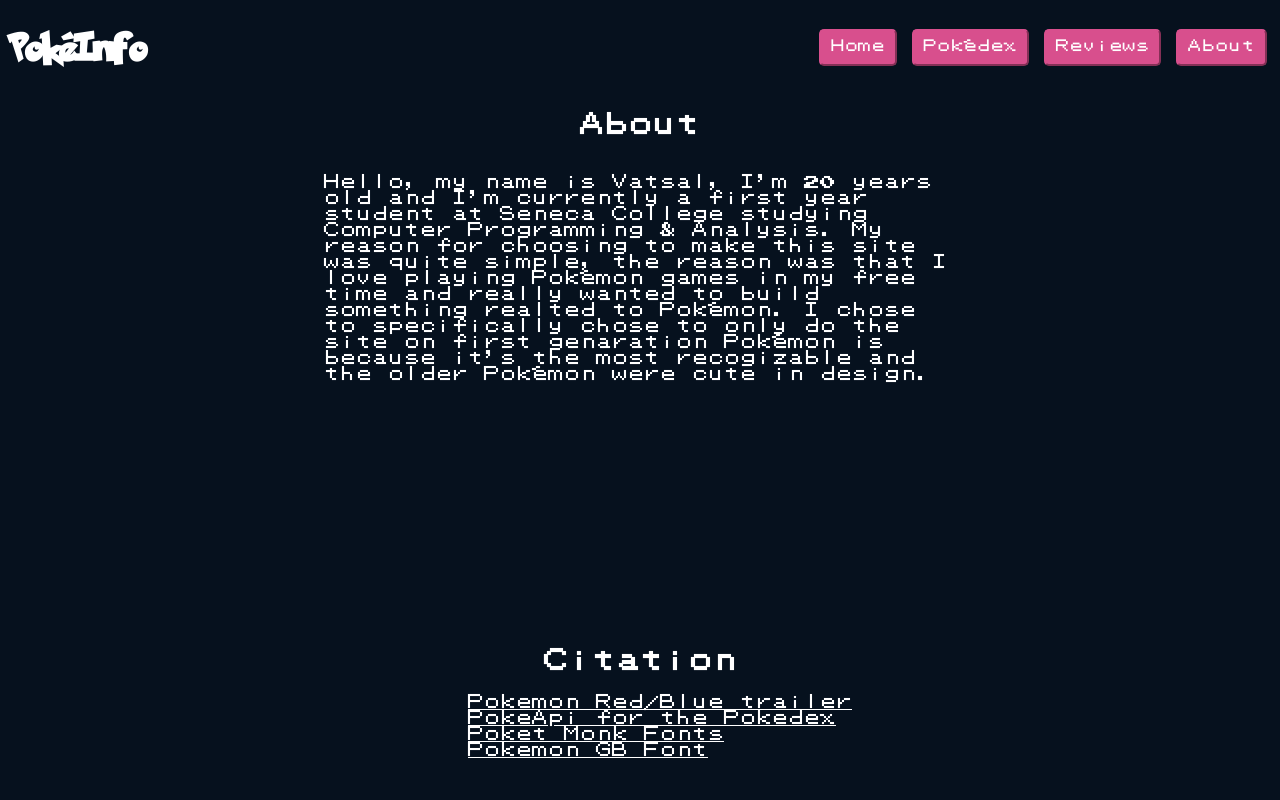
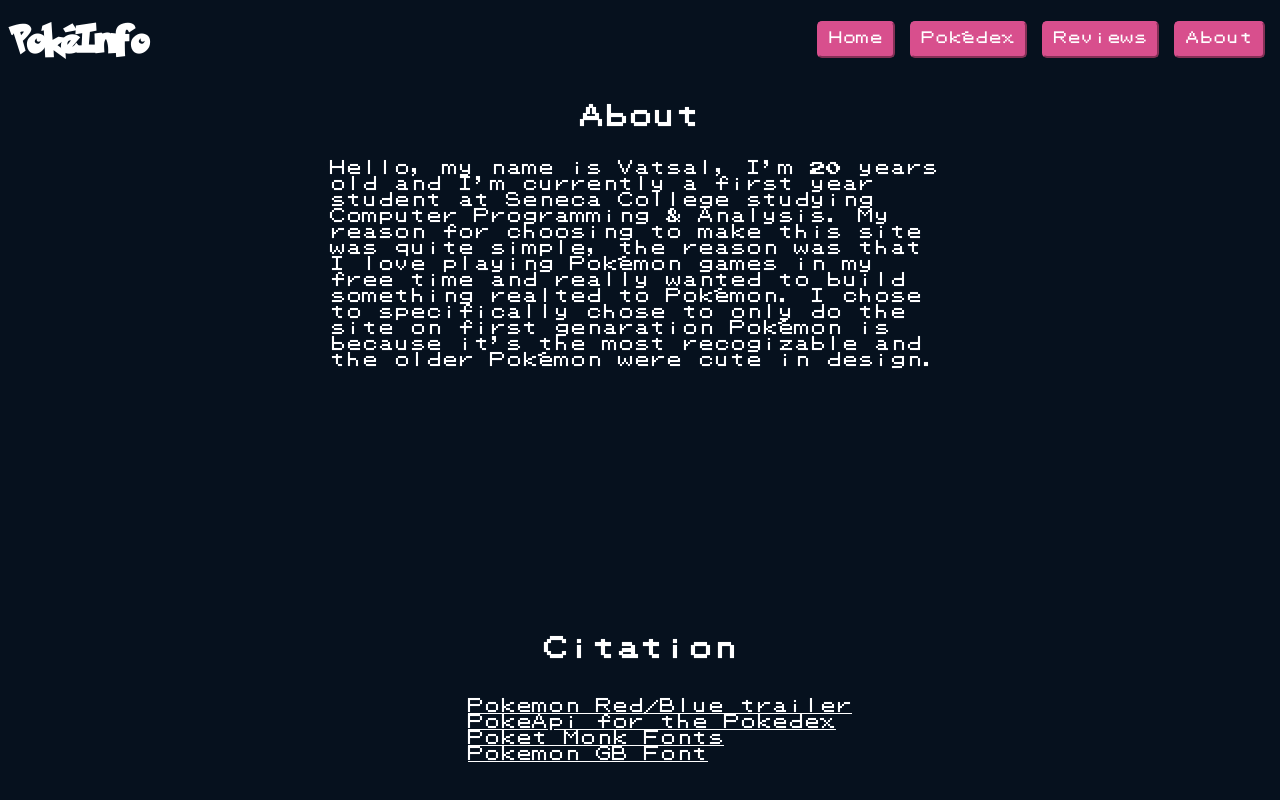
Before and after one commit to cyan-1/Pokeinfo, a plain HTML site: page about.html in a window 1280 px wide. Drawn offline with Linux system fonts and the light colour scheme.

Commit message:
added proper citation + copyright

```diff
--- a/about.html
+++ b/about.html
@@ -1,3 +1,14 @@
+<!--
+                                Honesty Statement:
+I declare that my assessment is wholly my own work in accordance with Seneca Academic Policy. No part of
+this assessment has been copied manually or electronically from any other source (including web sites) except
+for the information supplied by the WEB222 instructors and / or made available in this assessment for my use.
+I also declare that no part of this assignment has been distributed to other students
+
+Name:
+Date:
+-->
+
 <!DOCTYPE html>
 <html lang="en">
     <head>
@@ -39,17 +50,16 @@
                 </p>
             </div>
 
-            <div class="citation">
-                <h2>Citation</h2>
-                <ul class="citation-list">
-                    <li><a href="https://youtu.be/WP4R-wVeT9s" target="_blank">Pokemon Red/Blue trailer</a></li>
-                    <li><a href="https://pokeapi.co/" target="_blank">PokeApi for the Pokedex</a></li>
-                    <li><a href="https://www.fontspace.com/pocket-monk-font-f23540" target="_blank">Poket Monk Fonts</a></li>
-                    <li><a href="https://www.fontspace.com/pokemon-gb-font-f9621" target="_blank">Pokemon GB Font</a></li>
-
-                </ul>
-            </div>
         </div>
 
+        <footer class="citation">
+            <h2>Citation</h2>
+            <ul class="citation-list">
+                <li><a href="https://youtu.be/WP4R-wVeT9s" target="_blank">Pokemon Red/Blue trailer</a></li>
+                <li><a href="https://pokeapi.co/" target="_blank">PokeApi for the Pokedex</a></li>
+                <li><a href="https://www.fontspace.com/pocket-monk-font-f23540" target="_blank">Poket Monk Fonts</a></li>
+                <li><a href="https://www.fontspace.com/pokemon-gb-font-f9621" target="_blank">Pokemon GB Font</a></li>
+            </ul>
+        </footer>
     </body>
 </html>
--- a/css/styles.css
+++ b/css/styles.css
@@ -19,10 +19,32 @@
 }
 
 body {
+    font-family: 'Pokemon-Gb', Arial, Helvetica, sans-serif;
     background-color: var(--background);
     color: var(--text);
-    font-family: 'Pokemon-Gb', Arial, Helvetica, sans-serif;
+
+    display: flex;
+    flex-direction: column;
+    min-height: 100vh;
+    margin: 0;
+    padding: 0;
 }
+
+h2 {
+    text-align: center;
+}
+
+footer {
+    display:grid;
+    justify-content: center;
+    padding: 20px;
+    margin-top: auto;
+}
+
+p {
+    margin: 10px;
+}
+
 ul {
     list-style-type: none;
 }
@@ -54,6 +76,7 @@
 .page-header-items {
     display: flex;
     justify-content: space-between;
+    margin:0 10px;
 }
 
 .nav-items {
@@ -78,7 +101,7 @@
 }
 
 .signup-newsletter {
-    display:grid;
+    display: grid;
     justify-content: center;
     justify-items: center;
 }
@@ -145,7 +168,6 @@
 
 .citation h2 {
     margin-top: 20%;
-    text-align: center;
 }
 
 .citation ul {
@@ -164,6 +186,10 @@
         margin: 5px;
         font-size: 6px;
         text-align: center;
+    }
+
+    p {
+        font-size: 12px;
     }
 
     .signup-newsletter {
@@ -207,12 +233,6 @@
         font-size: 15px;
     }
 
-    .rating-date {
-        display: grid;
-        grid-template-columns: 10% 10%;
-        font-size: 8px;
-    }
-
     .review-card h4 {
         font-size: 8px;
     }
--- a/js/pokedex.js
+++ b/js/pokedex.js
@@ -30,8 +30,6 @@
             const pokemonName = document.createElement("h4");
             pokemonName.textContent = pokemonData[i].name;
 
-
-
             card.appendChild(pokemonImg);
             card.appendChild(pokedexNum);
             card.appendChild(pokemonName);
--- a/js/reviews.js
+++ b/js/reviews.js
@@ -15,9 +15,9 @@
         const username = document.createElement("h4");
         username.innerText=review.username;
 
-        const rating = document.createElement("p");
+        const rating = document.createElement("h4");
         rating.innerText = `${review.rating}/5`;
-        const date = document.createElement("p");
+        const date = document.createElement("h4");
         date.innerText = review.date;
 
         ratingDate.appendChild(rating);
```
Also changed, not shown: index.html (+5 -5 lines), pokedex.html (+5 -0 lines).
